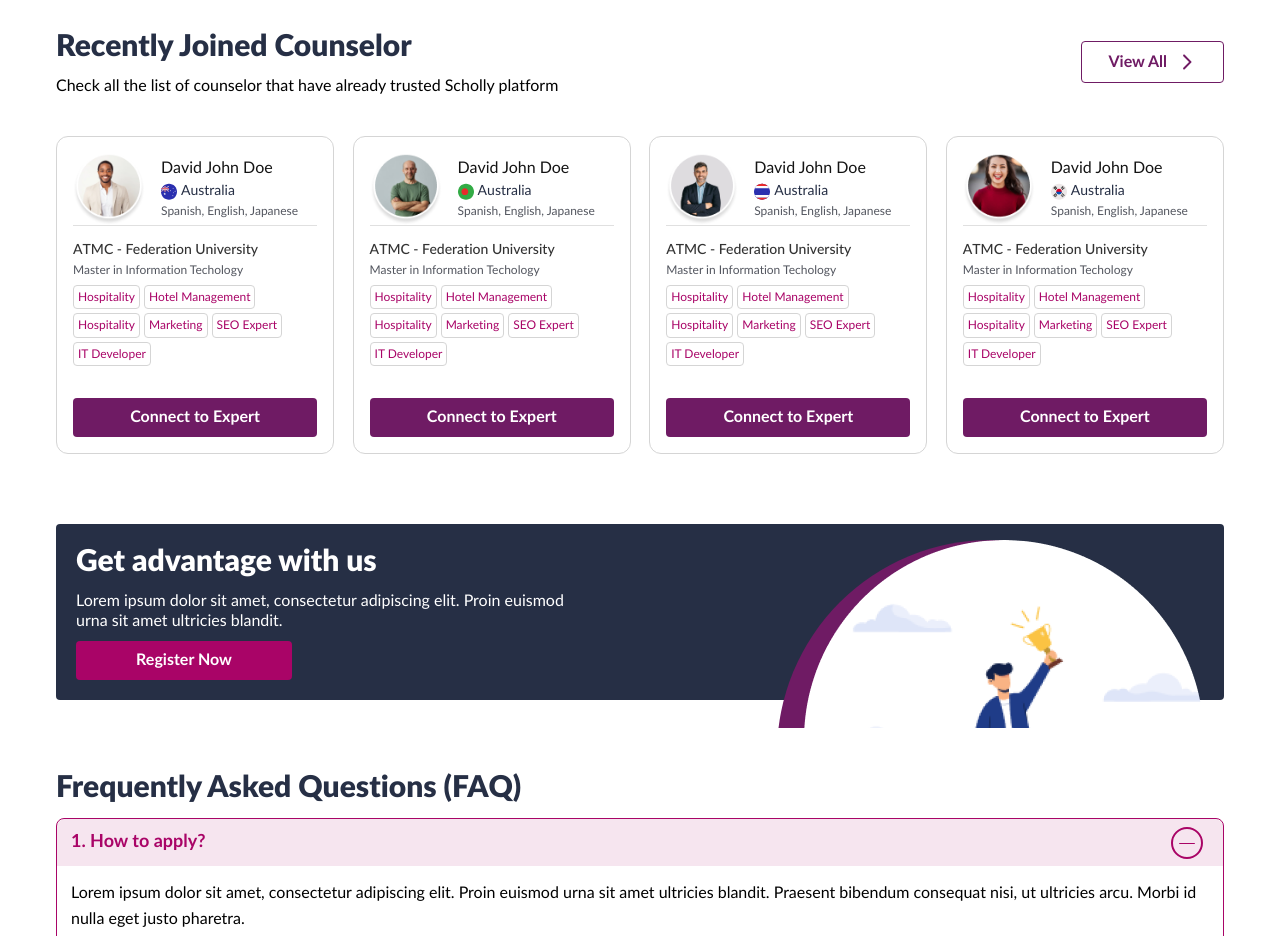
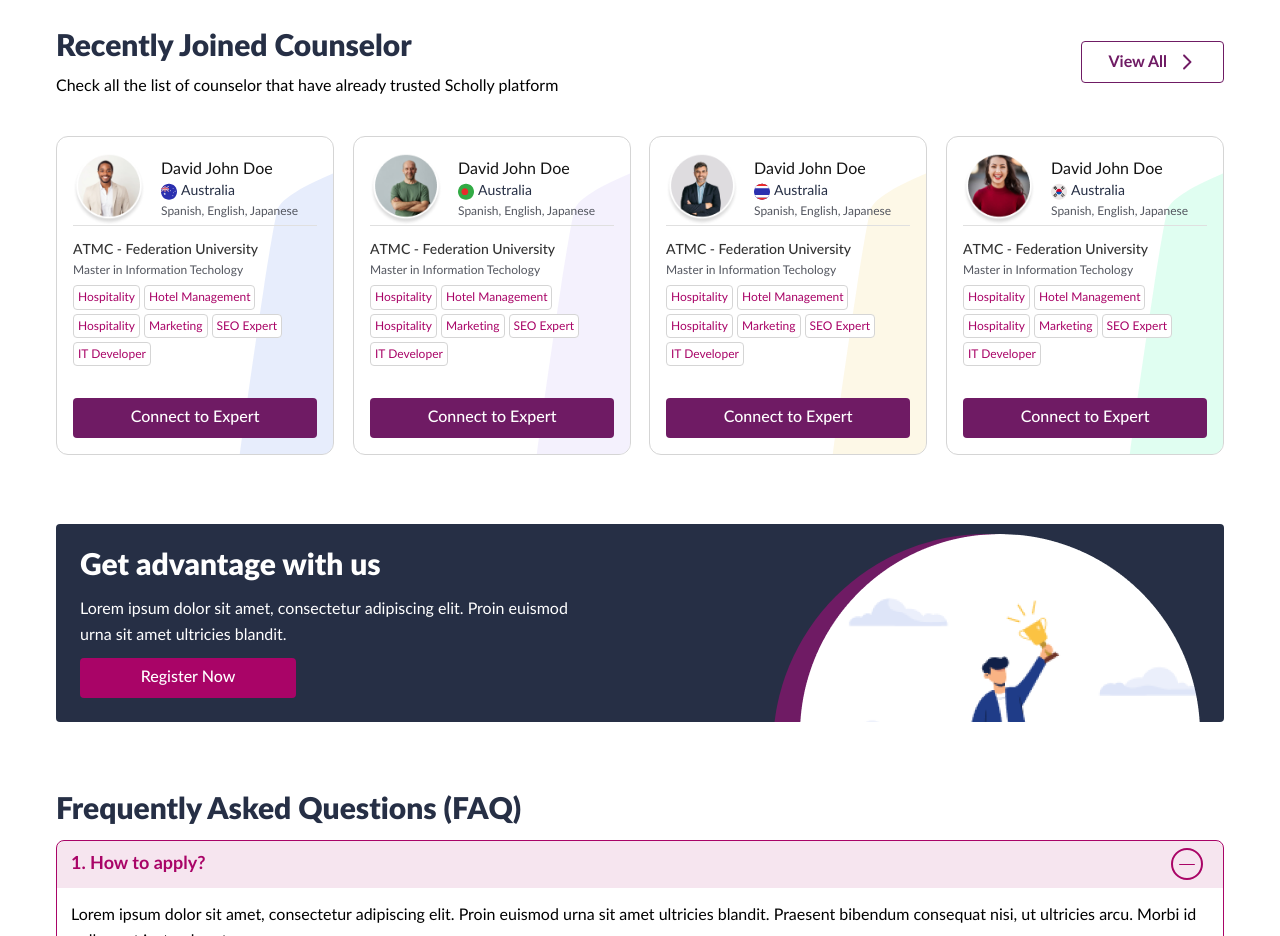
Before and after one commit to MyselfRoshan/scholly, a plain HTML site: page index.html in a window 1280 px wide. Shown: the part 2000-2936 px from the top of the page. Drawn offline with Linux system fonts and the light colour scheme.

Commit message:
fix: recently joined counselor profile

```diff
--- a/assets/css/main.css
+++ b/assets/css/main.css
@@ -216,11 +216,13 @@ body {
     }
 
     &.btn-primary {
+        font-weight: var(--fw-500);
         --_btn-clr: var(--primary-clr);
         --_btn-txt-clr: var(--white-clr);
     }
 
     &.btn-secondary {
+        font-weight: var(--fw-500);
         --_btn-clr: var(--secondary-clr);
         --_btn-txt-clr: var(--white-clr);
     }
@@ -629,12 +631,30 @@ h2 {
     /* width: 262px; */
     /* width: min(100%, 400px); */
     padding: 1rem;
+    position: relative;
+    isolation: isolate;
+    /* overflow: clip; */
+    contain: paint;
     border-radius: 0.75rem;
     border: 1px solid #d5d5d5;
     transition: all 180ms ease;
 
     &:hover {
         border: 1px solid var(--secondary-clr);
+    }
+}
+
+.counselor-card-bg-img {
+    position: absolute;
+    z-index: -1;
+    top: 7px;
+    right: -53px;
+    width: 175px;
+    height: 331px;
+
+    svg {
+        width: 100%;
+        height: 100%;
     }
 }
 
@@ -703,11 +723,12 @@ h2 {
 }
 .tag {
     padding: 0.25rem;
-    color: var(--secondary-clr);
     font-size: var(--fs-200);
     line-height: 14.4px;
     border: 1px solid #d5d5d5;
     border-radius: 0.25rem;
+    color: var(--secondary-clr);
+    background-color: var(--white-clr);
     transition: all 180ms ease;
 
     &:hover {
@@ -721,21 +742,14 @@ h2 {
 /* End of Counselor */
 /* Advantage */
 .advantage {
-    --_advantage-content-padding: 1.25rem;
-
     .content {
+        padding: 1.5rem;
+        position: relative;
+        isolation: isolate;
         display: grid;
         grid-template-columns: 1fr 400px;
+        border-radius: 0.25rem;
         background-color: var(--tertiary-clr);
-        border-radius: 0.25rem;
-        padding: var(--_advantage-content-padding);
-        /* overflow-y: clip;
-        overflow-clip-margin: 0.625rem; */
-    }
-
-    .column:last-of-type {
-        position: relative;
-        isolation: isolate;
     }
 
     .btn {
@@ -750,15 +764,17 @@ h2 {
     h2 {
         color: var(--white-clr);
     }
+
+    p {
+        line-height: 26px;
+    }
 }
 
 .advantage-img {
     width: 400px;
     height: 188px;
-    /* height: px; */
     position: absolute;
-    /* -0.625rem + padding */
-    bottom: calc((-0.875rem * 2) - var(--_advantage-content-padding));
+    bottom: 0;
     border-top-left-radius: 50%;
     border-top-right-radius: 50%;
 
--- a/index.html
+++ b/index.html
@@ -8,6 +8,7 @@
 
   <!-- Font -->
   <link href="./assets/css/fonts.css" rel="stylesheet" type="text/css" />
+  <!-- <link href="./assets/fonts/demo/stylesheet.css" rel="stylesheet" type="text/css" /> -->
   <!-- End of Font -->
 
   <!-- CSS -->
@@ -40,6 +41,7 @@
           <h1>Join Scholly to increase your Business</h1>
           <button class="btn btn-xl icon ">
             <span>Join With Us</span>
+            <!-- Join With Us -->
             <div class="btn-icon">
               <svg width="21" height="20" viewBox="0 0 21 20" fill="none" xmlns="http://www.w3.org/2000/svg">
                 <path fill-rule="evenodd" clip-rule="evenodd"
@@ -230,6 +232,13 @@
         </header>
         <ul class="counselor-list">
           <li class="counselor-card">
+            <div class="counselor-card-bg-img">
+              <svg width="122" height="318" viewBox="0 0 122 318" fill="none" xmlns="http://www.w3.org/2000/svg">
+                <path
+                  d="M41.1355 62.4336C47.5498 42.3857 127.706 14.17 166.982 2.56822L172.419 0.916262C173.703 0.52589 175 1.48719 175 2.82988V320.183C175 321.248 174.166 322.126 173.103 322.18L2.41011 331.007C1.15835 331.072 0.149201 330.034 0.318287 328.792C11.488 246.748 34.7821 82.291 41.1355 62.4336Z"
+                  fill="#C2D2F8" fill-opacity="0.4" />
+              </svg>
+            </div>
             <header class="counselor-card-header">
               <div class="counselor-img">
                 <img src="./assets/images/counselor/profile-1.png" alt="" />
@@ -260,6 +269,13 @@
             <button class="btn btn-full btn-primary counselor-btn">Connect to Expert</button>
           </li>
           <li class="counselor-card">
+            <div class="counselor-card-bg-img">
+              <svg width="122" height="318" viewBox="0 0 122 318" fill="none" xmlns="http://www.w3.org/2000/svg">
+                <path
+                  d="M41.1355 62.4336C47.5498 42.3857 127.706 14.17 166.982 2.56822L172.419 0.916262C173.703 0.52589 175 1.48719 175 2.82988V320.183C175 321.248 174.166 322.126 173.103 322.18L2.41011 331.007C1.15835 331.072 0.149201 330.034 0.318287 328.792C11.488 246.748 34.7821 82.291 41.1355 62.4336Z"
+                  fill="#EFEBFD" fill-opacity="0.7" />
+              </svg>
+            </div>
             <header class="counselor-card-header">
               <div class="counselor-img">
                 <img src="./assets/images/counselor/profile-2.png" alt="" />
@@ -290,6 +306,13 @@
             <button class="btn btn-full btn-primary counselor-btn">Connect to Expert</button>
           </li>
           <li class="counselor-card">
+            <div class="counselor-card-bg-img">
+              <svg width="122" height="318" viewBox="0 0 122 318" fill="none" xmlns="http://www.w3.org/2000/svg">
+                <path
+                  d="M41.1355 62.4336C47.5498 42.3857 127.706 14.17 166.982 2.56822L172.419 0.916262C173.703 0.52589 175 1.48719 175 2.82988V320.183C175 321.248 174.166 322.126 173.103 322.18L2.41011 331.007C1.15835 331.072 0.149201 330.034 0.318287 328.792C11.488 246.748 34.7821 82.291 41.1355 62.4336Z"
+                  fill="#FCF1CF" fill-opacity="0.5" />
+              </svg>
+            </div>
             <header class="counselor-card-header">
               <div class="counselor-img">
                 <img src="./assets/images/counselor/profile-3.png" alt="" />
@@ -320,6 +343,13 @@
             <button class="btn btn-full btn-primary counselor-btn">Connect to Expert</button>
           </li>
           <li class="counselor-card">
+            <div class="counselor-card-bg-img">
+              <svg width="122" height="318" viewBox="0 0 122 318" fill="none" xmlns="http://www.w3.org/2000/svg">
+                <path
+                  d="M41.1355 62.4336C47.5498 42.3857 127.706 14.17 166.982 2.56822L172.419 0.916262C173.703 0.52589 175 1.48719 175 2.82988V320.183C175 321.248 174.166 322.126 173.103 322.18L2.41011 331.007C1.15835 331.072 0.149201 330.034 0.318287 328.792C11.488 246.748 34.7821 82.291 41.1355 62.4336Z"
+                  fill="#C6FDE5" fill-opacity="0.55" />
+              </svg>
+            </div>
             <header class="counselor-card-header">
               <div class="counselor-img">
                 <img src="./assets/images/counselor/profile-4.png" alt="" />
```
Also changed, not shown: assets/images/counselor/counselor-bg.svg (added), 1 other file.
